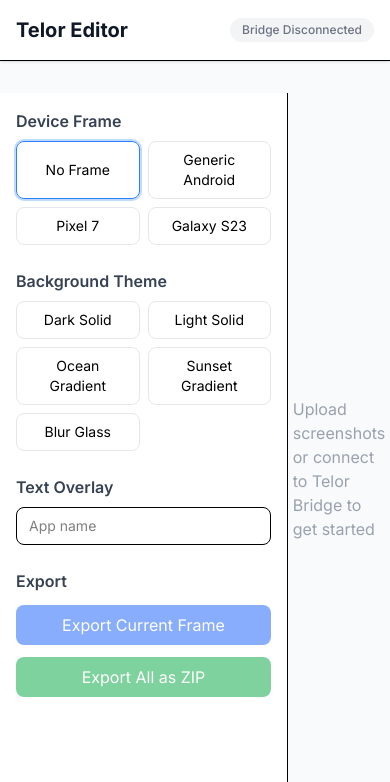
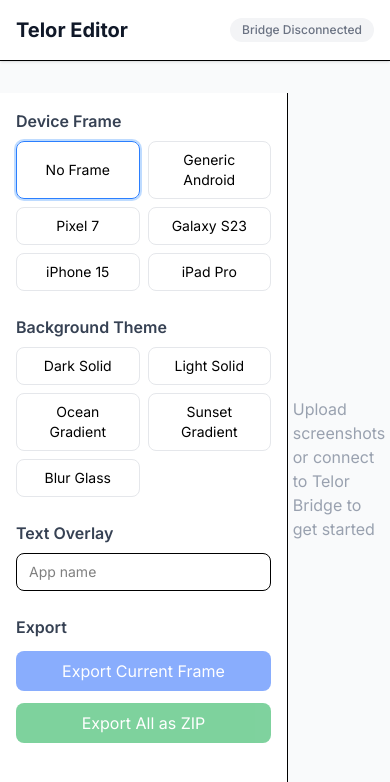
Before and after one commit to Glint-Org/Glint-Web, a React (Vite) app: page /editor in a window 390 px wide. Shown: the top 782 px of the page. Built offline with nearby package versions, Linux system fonts and the light colour scheme; no server answers.

Commit message:
feat(frames): add iPhone and iPad to frame selector

```diff
--- a/src/components/FrameSelector.jsx
+++ b/src/components/FrameSelector.jsx
@@ -3,6 +3,8 @@ const FRAMES = [
   { id: 'generic', label: 'Generic Android' },
   { id: 'pixel7', label: 'Pixel 7' },
   { id: 'galaxy-s23', label: 'Galaxy S23' },
+  { id: 'iphone15', label: 'iPhone 15' },
+  { id: 'ipad-pro', label: 'iPad Pro' },
 ];
 
 export default function FrameSelector({ selected, onChange }) {
```
